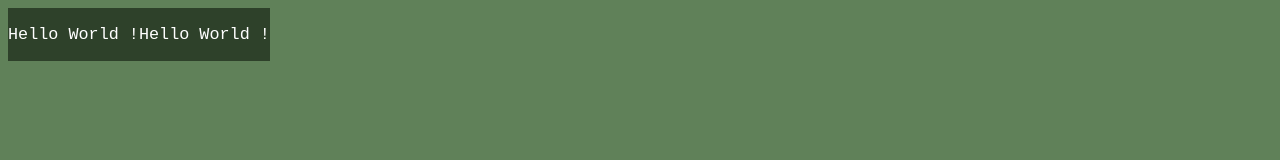
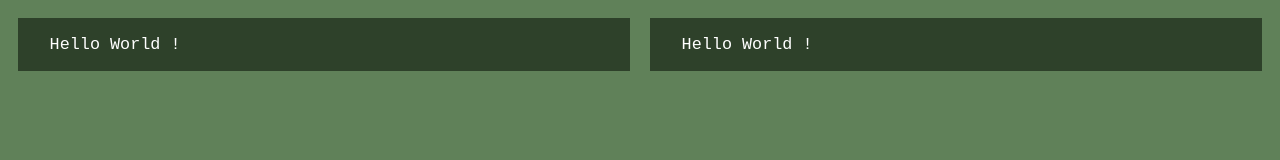
Before and after one commit to Brandy-ii/grooming-site, a plain HTML site: page index.html in a window 1280 px wide. Drawn offline with Linux system fonts and the light colour scheme.

Commit message:
better looking boxes B)

```diff
--- a/style-sheet.css
+++ b/style-sheet.css
@@ -11,4 +11,8 @@ body {
 
 .dg-box{
     background-color: rgb(46, 65, 42);
+    padding-left: 2.5%;
+    padding-right: 2.5%;
+    width: 50%;
+    margin: 10px;
 }
```
